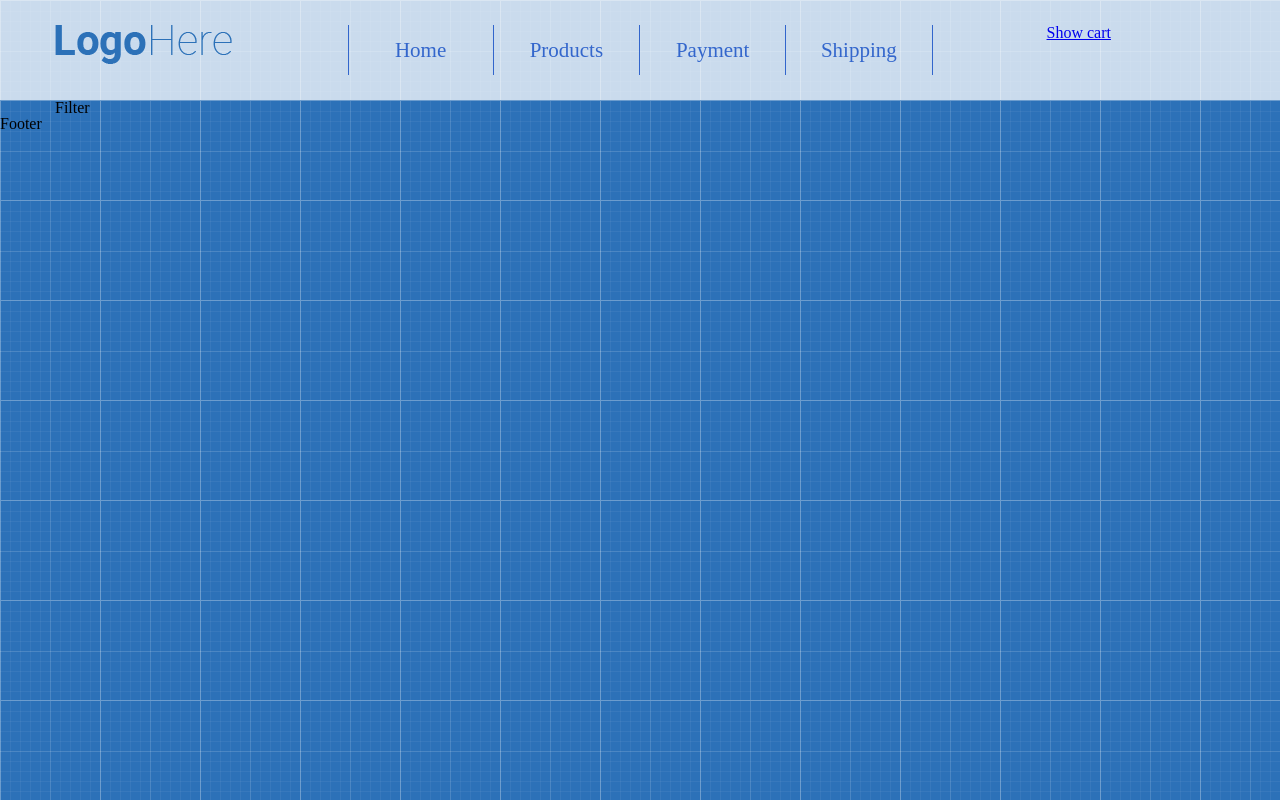
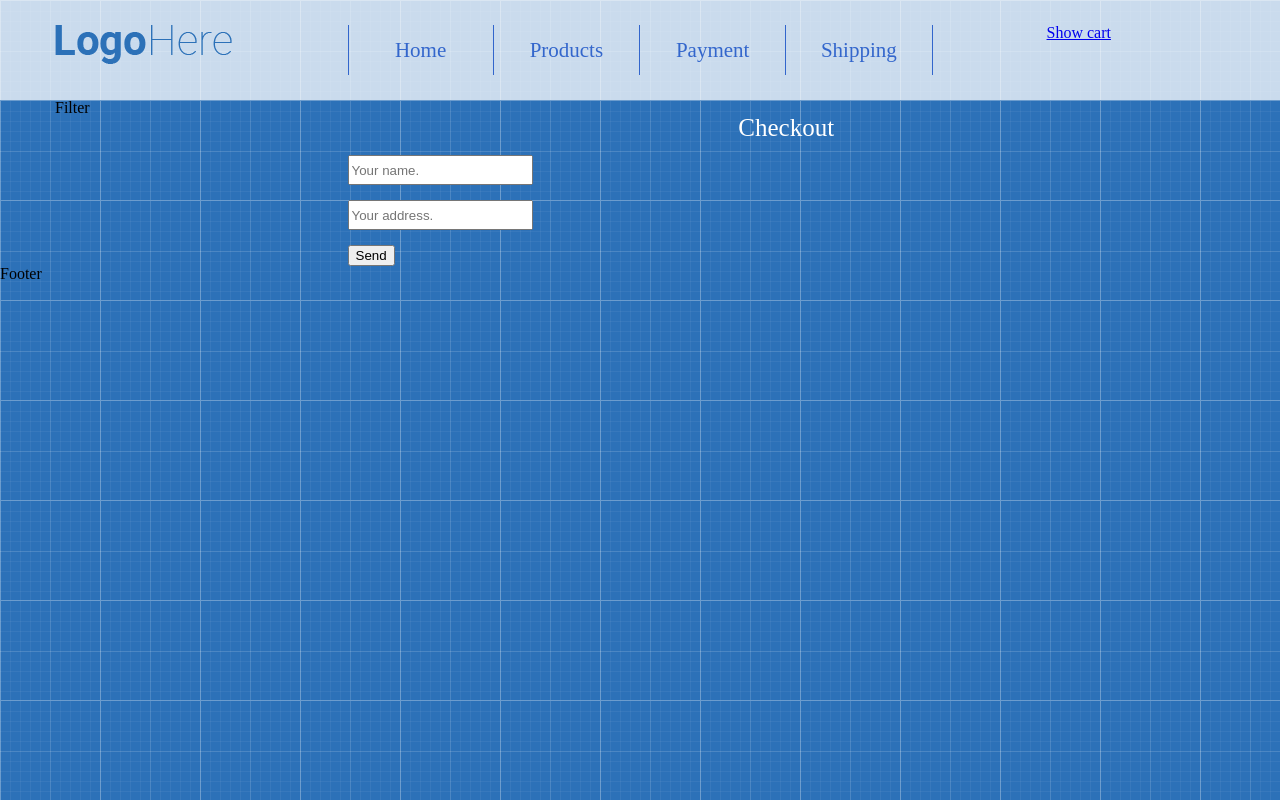
Before and after one commit to alex220496/react-shop, a React (Create React App) app: page /checkout in a window 1280 px wide. Built offline with nearby package versions, Linux system fonts and the light colour scheme; no server answers.

Commit message:
aded Checkout

```diff
--- a/src/App/Main/CartPage/CartPage.js
+++ b/src/App/Main/CartPage/CartPage.js
@@ -1,4 +1,5 @@
 import React from 'react'
+import {Link} from 'react-router-dom'
 import CartTotal from '../../../Components/Cart/CartTotal'
 import CartProductList from '../../../Components/Cart/CartProductList'
 import CartProductListItemExtended from '../../../Components/Cart/CartProductListItemExtended'
@@ -29,6 +30,7 @@ const CartPage = ({
                 products={products}
                 productsInCart={productsInCart}
             />
+            <Link to="/checkout">Procced to checkout</Link>
 
         </>
     )
--- /dev/null
+++ b/src/App/Main/CheckoutPage/CheckoutPage.js
@@ -0,0 +1,64 @@
+import axios from "axios"
+import { Component } from "react"
+
+
+class CheckoutPage extends Component {
+    state ={
+                name:"",
+                address:"",
+                isOrderSend:false,
+            }
+
+    orderName = (e) => {
+        this.setState({
+            name:e.target.value
+        })
+    }
+
+    orderAddress = (e) => {
+        this.setState({
+            address:e.target.value
+        })
+    }
+
+    sendForm = (e) => {
+        e.preventDefault();
+        axios.post("1.25")
+    }
+
+    renderForm = () => {
+        return (
+            <form>
+                <div className="form-field">
+                    <input
+                        type="text"
+                        placeholder="Your name."
+                        value={this.state.name}
+                        onChange={this.orderName}
+                    />
+                </div>
+                <div className="form-field">
+                    <input
+                        type="text"
+                        placeholder="Your address."
+                        value={this.state.address}
+                        onChange={this.orderAddress}
+                    />
+                </div>
+                <button type="submit">Send</button>
+            </form>
+        )
+    }
+
+    render(){
+        return (
+            <>
+                <h1 className="page-title">Checkout</h1>
+                {this.state.isOrderSend !== true ? this.renderForm() :"Send"}
+
+            </>
+        )
+    }
+}
+
+export default CheckoutPage
--- a/src/App/Main/Main.jsx
+++ b/src/App/Main/Main.jsx
@@ -5,6 +5,7 @@ import CartPage from './CartPage/CartPage'
 import PaymentPage from './PaymentPage/PaymentPage'
 import ShippingPage from './ShippingPage/ShippingPage'
 import ProductsList from './Products/ProductsList'
+import CheckoutPage from "./CheckoutPage/CheckoutPage"
 
 
 
@@ -36,7 +37,7 @@ const Main = ({
                             <Route path="/payment" component={PaymentPage}/>
                             <Route path="/shipping" component={ShippingPage}/>
                             <Route path="/" exact component={Testimonials}/>
-
+                            <Route path="/checkout" component={CheckoutPage}/>
                         </div>
                     </div>
                 </div>
--- a/src/assets/base.css
+++ b/src/assets/base.css
@@ -28,6 +28,13 @@ body {
 .text-center {
 	text-align: center;
 }
+.form-field {
+	margin-bottom: 15px;
+}
+.form-field > input  {
+	height: 30px;
+	outline: none;
+}
 
 @media(min-width: 768px) {
 	.container {
```
